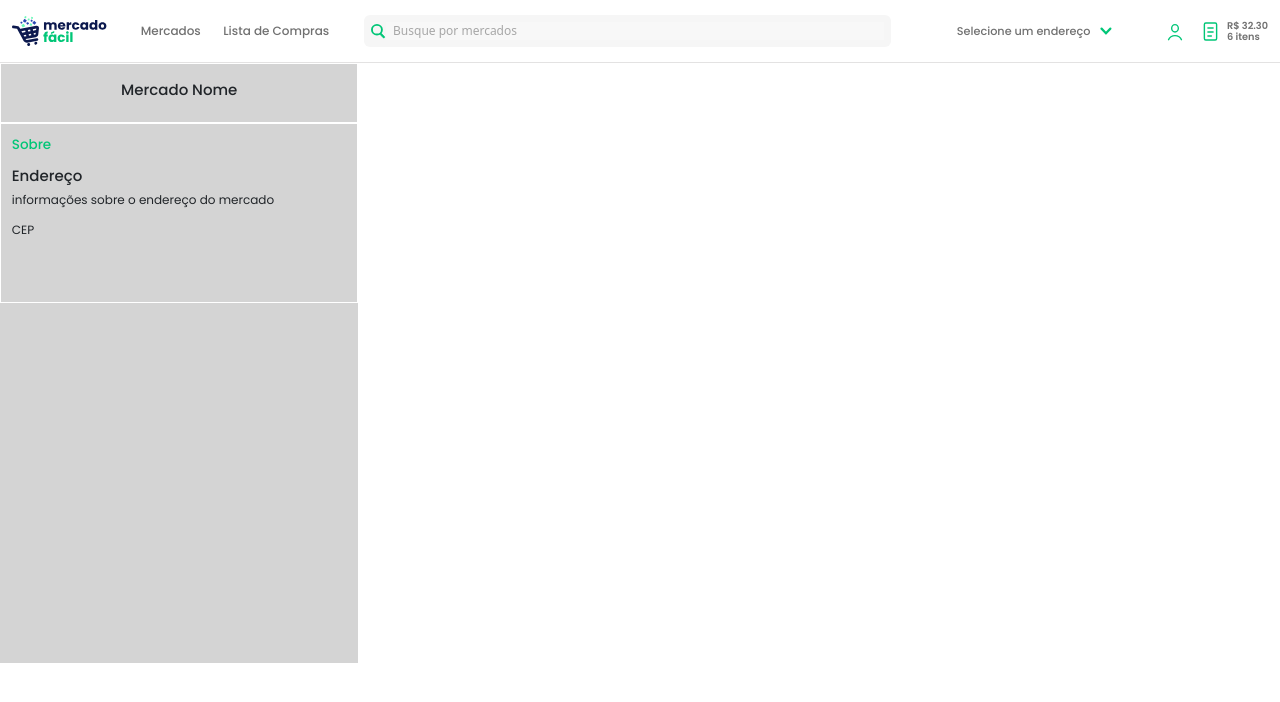
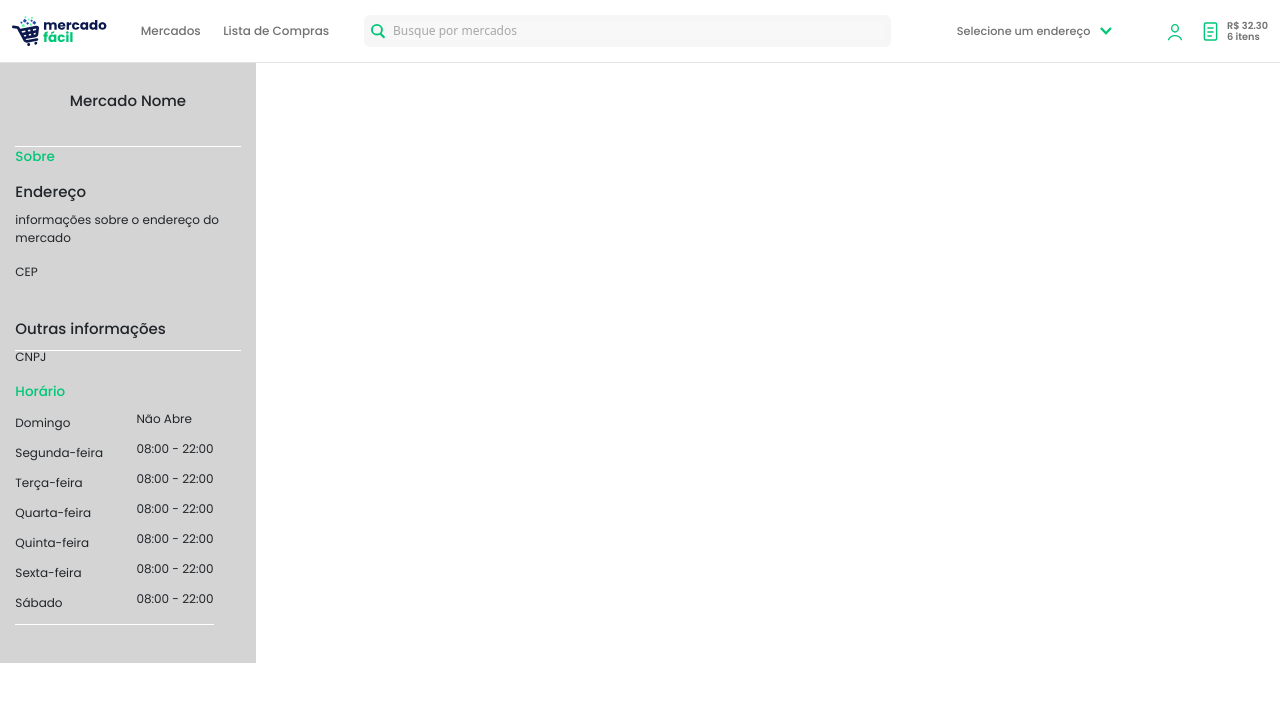
Before and after one commit to samuel-bordignon/mercadoFacil-2.0, a React (Vite) app: page /telaDentroMercado in a window 1280 px wide. Shown: the top 702 px of the page. Built offline with nearby package versions, Linux system fonts and the light colour scheme.

Commit message:
SidebarTela Dentro Mercado

```diff
--- a/src/pages/TelaDentroMercado.css
+++ b/src/pages/TelaDentroMercado.css
@@ -11,27 +11,36 @@
 }
 
 .sideBar-dentro-mercado {
-    width: 28%;
+    display: flex;
+    flex-direction: column;
+    align-items: center;
+    width: 20%;
     height: 100%;
     background-color: rgb(212, 212, 212)
 }
 
 .nome-mercado-container {
-    height: 10%;
     display: flex;
-    justify-content: center;
+    flex-direction: column;
+    justify-content: space-between;
     align-items: center;
-    border: 1px white solid;
+    width: 88%;
+    border-bottom: 1px white solid;
+    height: 14%;
 }
 
 .nome-mercado-container h5 {
     font-family: 'Poppins', sans-serif;
+    margin-top: 13%;
 }
 
 .endereco-cnpj-container {
-    height: 30%;
-    border: 1px white solid;
-    padding: 3%;
+    display: flex;
+    flex-direction: column;
+    gap: 2%;
+    width: 88%;
+    height: 34%;
+    border-bottom: 1px white solid;
 }
 
 .sub-titulo-sideBar-mercado {
@@ -45,6 +54,26 @@
     font-family: 'Poppins', sans-serif;
 }
 
-.endereco-cnpj-container p {
+p {
     font-family: 'Poppins', sans-serif;
 }
+
+.titulo-outras-info {
+    margin-top: 10%;
+}
+
+.horario-container {
+    display: flex;
+    justify-content: space-between;
+    width: 88%;
+    border-bottom: 1px white solid;
+    padding: 0%;
+}
+
+.dias-funcion-container {
+
+}
+
+.horarios-funcion-container {
+    margin-top: 14%;
+}
--- a/src/pages/TelaDentroMercado.jsx
+++ b/src/pages/TelaDentroMercado.jsx
@@ -16,6 +16,29 @@ function TelaDentroMercado() {
             <h5>Endereço</h5>
             <p>informações sobre o endereço do mercado</p>
             <p>CEP</p> {/*digitar o cep */}
+            <h5 className="titulo-outras-info">Outras informações</h5>
+            <p>CNPJ</p>
+            <div className="horario-container">
+              <div className="dias-funcion-container">
+              <p className="sub-titulo-sideBar-mercado">Horário</p>
+               <p>Domingo</p>
+               <p>Segunda-feira</p>
+               <p>Terça-feira</p>
+               <p>Quarta-feira</p>
+               <p>Quinta-feira</p>
+               <p>Sexta-feira</p>
+               <p>Sábado</p>
+              </div>
+              <div className="horarios-funcion-container">
+                <p>Não Abre</p>
+                <p>08:00 - 22:00</p>
+                <p>08:00 - 22:00</p>
+                <p>08:00 - 22:00</p>
+                <p>08:00 - 22:00</p>
+                <p>08:00 - 22:00</p>
+                <p>08:00 - 22:00</p>
+              </div>
+            </div>
           </div>
         </div>
       </div>
```
